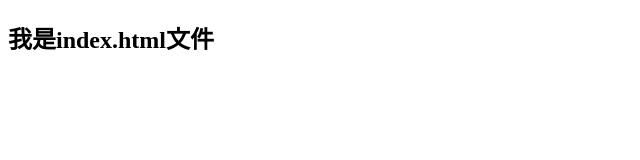
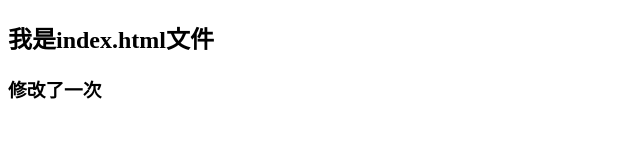
Before and after one commit to a1755475927/git-demo, a plain HTML site: page index.html in a window 1280 px wide. Shown: the whole page, without its empty margins (0-640 px from the left). Drawn offline with Linux system fonts and the light colour scheme.

Commit message:
A程序员第二次提交

```diff
--- a/index.html
+++ b/index.html
@@ -8,5 +8,6 @@
 <body>
 
     <h2>我是index.html文件</h2>
+    <h3>修改了一次</h3>
 </body>
 </html>
```
